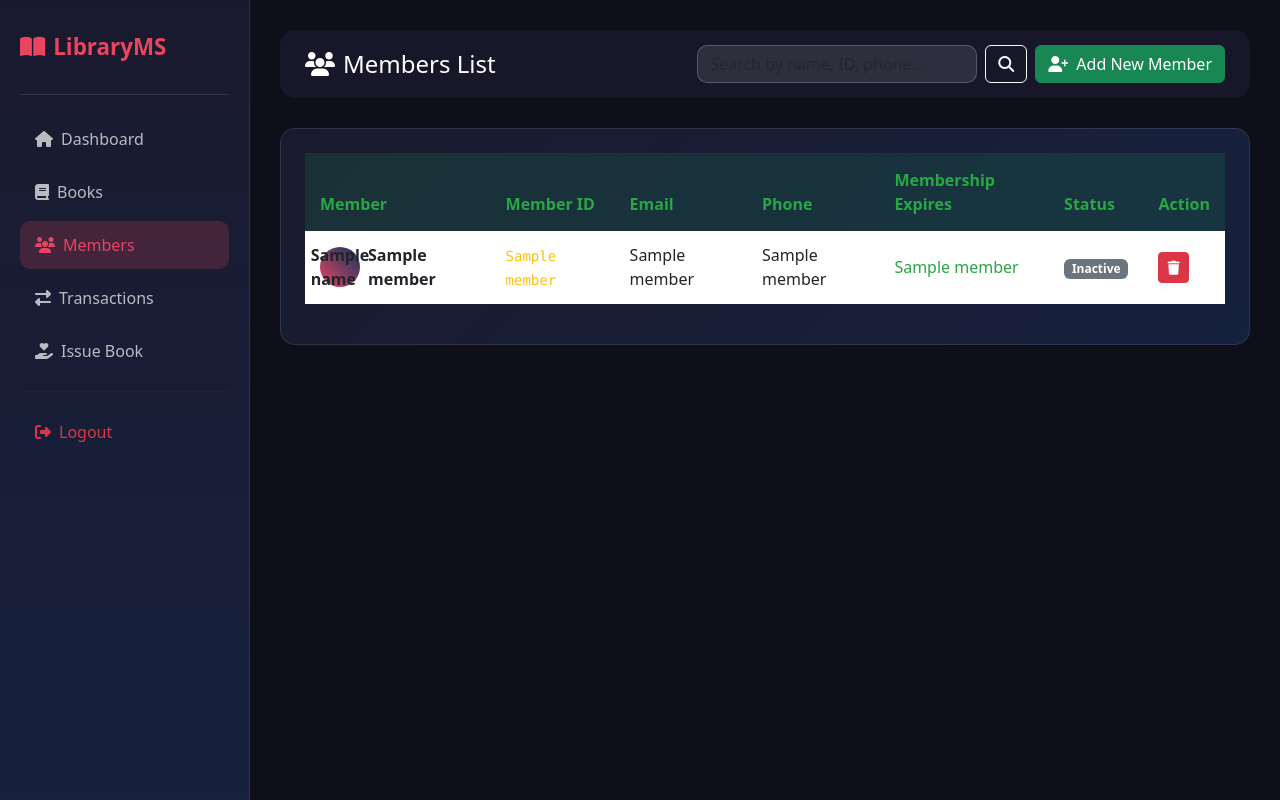
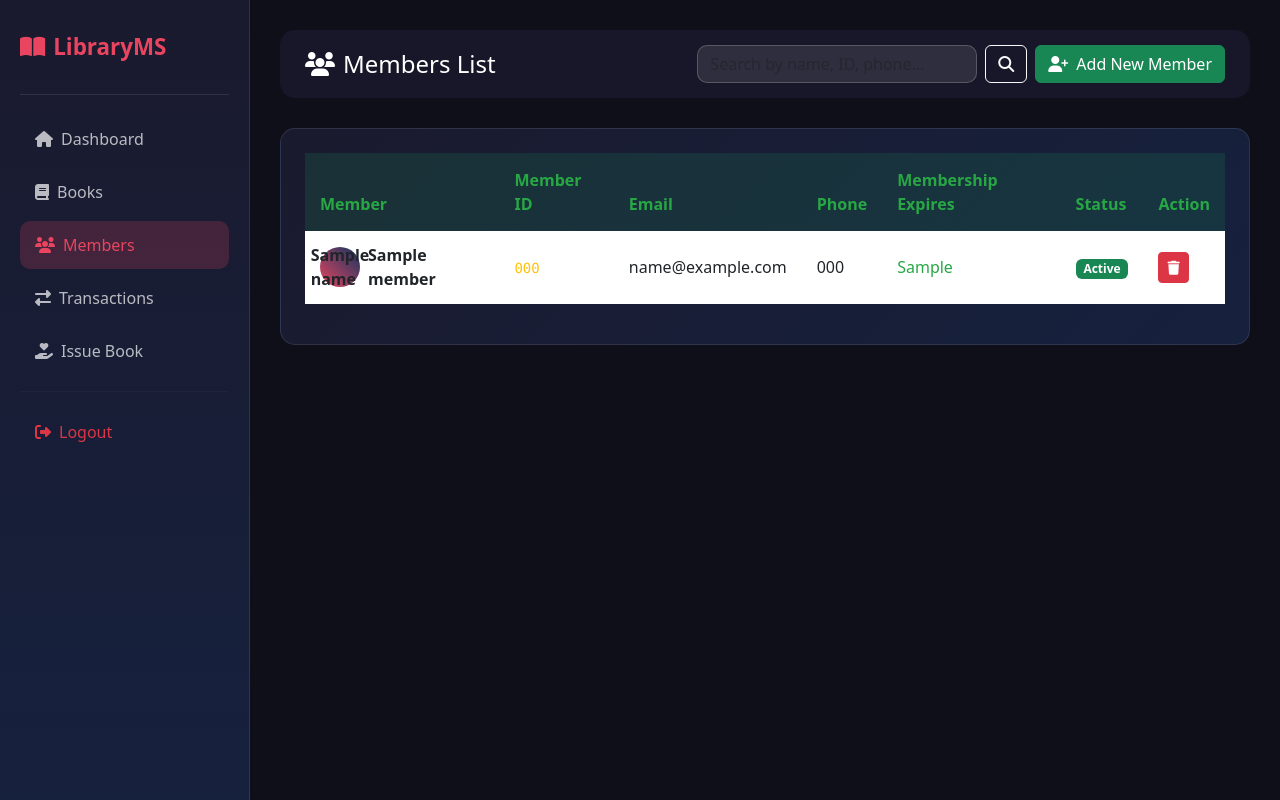
Before and after one commit to mdimtiazahmed/library_project, a Flask app: template templates/members.html in a window 1280 px wide. Run offline with Flask 3, Linux system fonts and the light colour scheme; the template is opened without the code that fills it: most values are stand-ins (such as "Sample title", 1, 10 or a date in 2020); some libraries are stand-ins or nearby versions.

Commit message:
member update

```diff
--- a/templates/members.html
+++ b/templates/members.html
@@ -159,29 +159,29 @@
                 <tr>
                     <td>
                         <div class="d-flex align-items-center gap-2">
-                            <div class="avatar">{{ member[1][0] }}</div>
-                            <strong>{{ member[1] }}</strong>
+                           <div class="avatar">{{ member.name[0] }}</div>
+<strong>{{ member.name }}</strong>
 </div>
 </td>
-                    <td><code style="color:#ffc107">{{ member[7] }}</code></td>
-                    <td>{{ member[2] }}</td>
-                    <td>{{ member[3] }}</td>
+<td><code style="color:#ffc107">{{ member.member_code }}</code></td>
+<td>{{ member.email }}</td>
+<td>{{ member.phone }}</td>
 <td>
-                        {% if member[9] %}
-                            <span class="active-expire">{{ member[9] }}</span>
+    {% if member.membership_expire %}
+        <span class="active-expire">{{ member.membership_expire }}</span>
     {% else %}
         <span class="text-white-50">—</span>
     {% endif %}
 </td>
 <td>
-                        {% if member[6] == 'active' %}
+    {% if member.status == 'active' %}
         <span class="badge bg-success">Active</span>
     {% else %}
         <span class="badge bg-secondary">Inactive</span>
     {% endif %}
 </td>
 <td>
-                        <a href="/admin/members/delete/{{ member[0] }}"
+    <a href="/admin/members/delete/{{ member.member_id }}"
                            onclick="return confirm('Delete this member?')"
                            class="btn btn-sm btn-danger">
                             <i class="fas fa-trash"></i>
```
Lines whose indentation alone changed are shown as unchanged.
